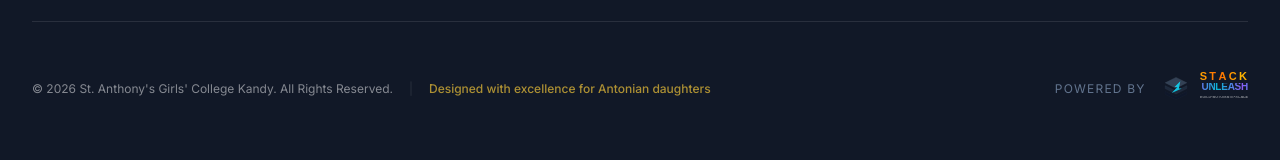
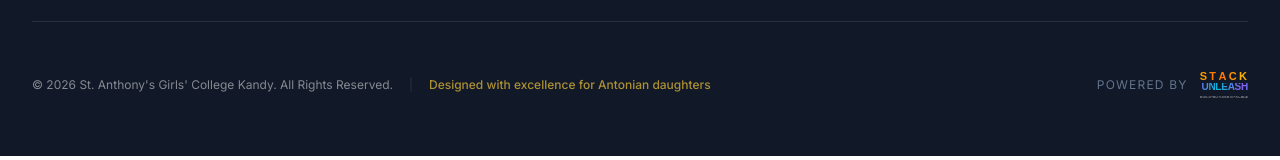
Before and after one commit to samadhi1000/SAGCK, a Next.js app: page / in a window 1280 px wide. Shown: the part 9934-10094 px from the top of the page. Built offline with nearby package versions, Linux system fonts and the light colour scheme.

Commit message:
feat: Remove SVG logo icon from PoweredBy component

```diff
--- a/src/components/PoweredBy.tsx
+++ b/src/components/PoweredBy.tsx
@@ -115,55 +115,10 @@ export default function PoweredBy({
           Powered By
         </span>
 
-        <div className="flex items-start">
-          {/* Reusable Inline SVG Logo Icon (Self-contained, premium, 3D style stack) */}
-          <div className="transition-transform duration-300 group-hover:scale-105 flex-shrink-0 mr-1.5 mt-0.5">
-            <svg
-              className={`w-9 h-9 ${isBrand ? "text-cyan" : "text-current"}`}
-              viewBox="0 0 100 100"
-              fill="none"
-              xmlns="http://www.w3.org/2000/svg"
-            >
-              <defs>
-                <linearGradient id="su-cyan-gradient" x1="0" y1="0" x2="1" y2="1">
-                  <stop offset="0%" stopColor="#22D3EE" />
-                  <stop offset="100%" stopColor="#06B6D4" />
-                </linearGradient>
-                <linearGradient id="su-orange-gradient" x1="0" y1="0" x2="1" y2="1">
-                  <stop offset="0%" stopColor="#FF6B00" />
-                  <stop offset="100%" stopColor="#FFB800" />
-                </linearGradient>
-              </defs>
-
-              {/* Layered Hex-Stack */}
-              <path
-                d="M50 15 L80 30 L50 45 L20 30 Z"
-                fill={isBrand ? "#334155" : "rgba(100, 116, 139, 0.2)"}
-                stroke={isBrand ? "#475569" : "currentColor"}
-                strokeWidth="0.8"
-              />
-              <path
-                d="M20 38 L50 53 L80 38 V46 L50 61 L20 46 Z"
-                fill={isBrand ? "#1E293B" : "rgba(71, 85, 105, 0.3)"}
-                stroke={isBrand ? "#334155" : "currentColor"}
-                strokeWidth="0.8"
-              />
-              <path
-                d="M20 54 L50 69 L80 54 V62 L50 77 L20 62 Z"
-                fill={isBrand ? "#0F172A" : "rgba(30, 41, 59, 0.4)"}
-                stroke={isBrand ? "#1E293B" : "currentColor"}
-                strokeWidth="0.8"
-              />
-
-              {/* Central Breakout Arrow Burst */}
-              <path
-                d="M38 58 L54 42 H46 L62 26 L58 46 H66 L38 58 Z"
-                fill={isBrand ? "url(#su-cyan-gradient)" : "currentColor"}
-              />
-            </svg>
-          </div>
-
-          {/* Typography details */}
+        {/*
+         * Typography details
+         * Placed directly adjacent to "Powered By" text without the intermediate SVG icon.
+         */}
         <div className="flex flex-col items-start leading-none pt-0.5">
           <div className="flex flex-col w-full leading-none">
             {/* STACK text block */}
@@ -201,7 +156,6 @@ export default function PoweredBy({
             <span>SCALE</span>
           </div>
         </div>
-        </div>
       </a>
     </div>
   );
```
Lines whose indentation alone changed are shown as unchanged.
